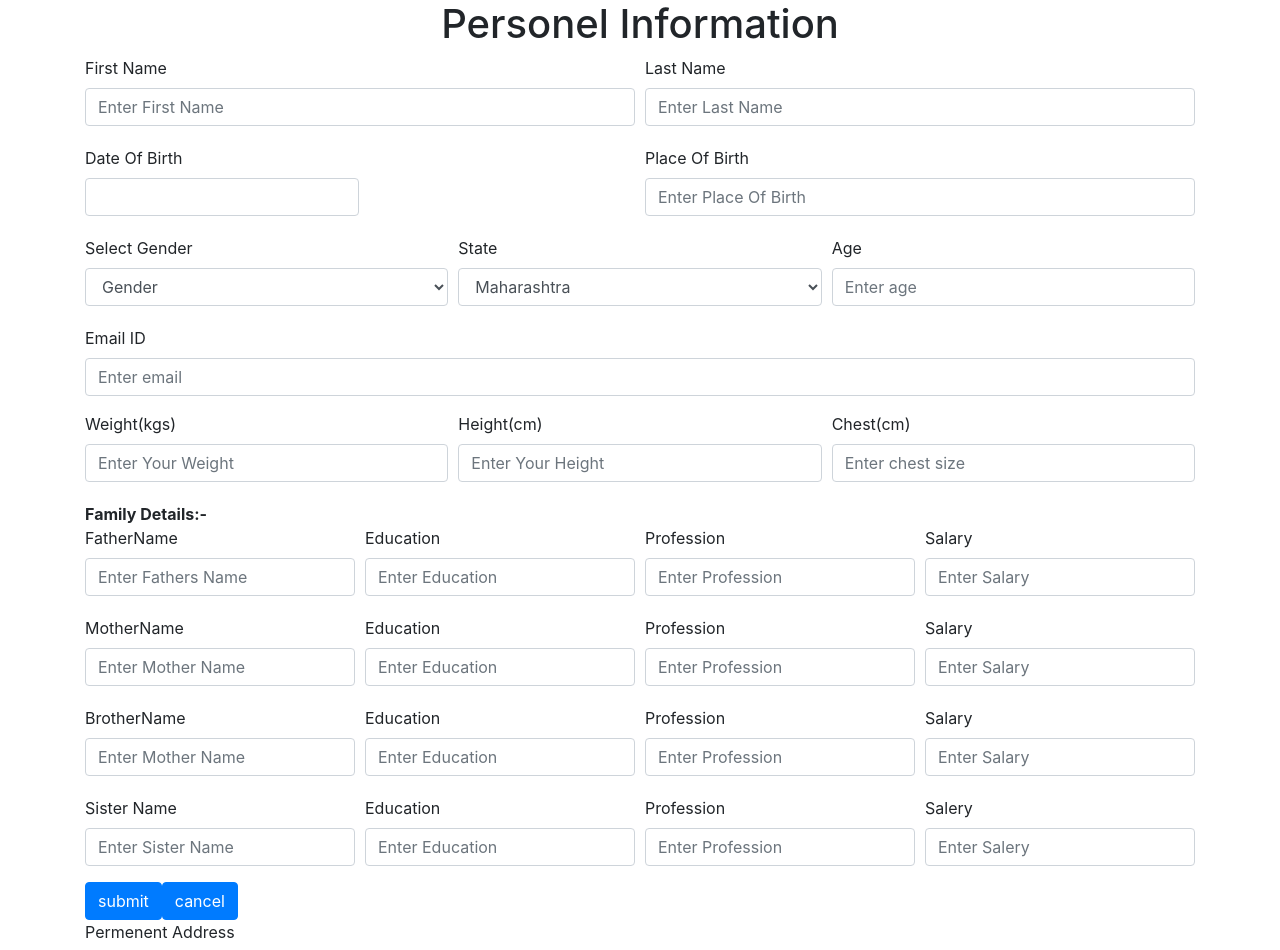
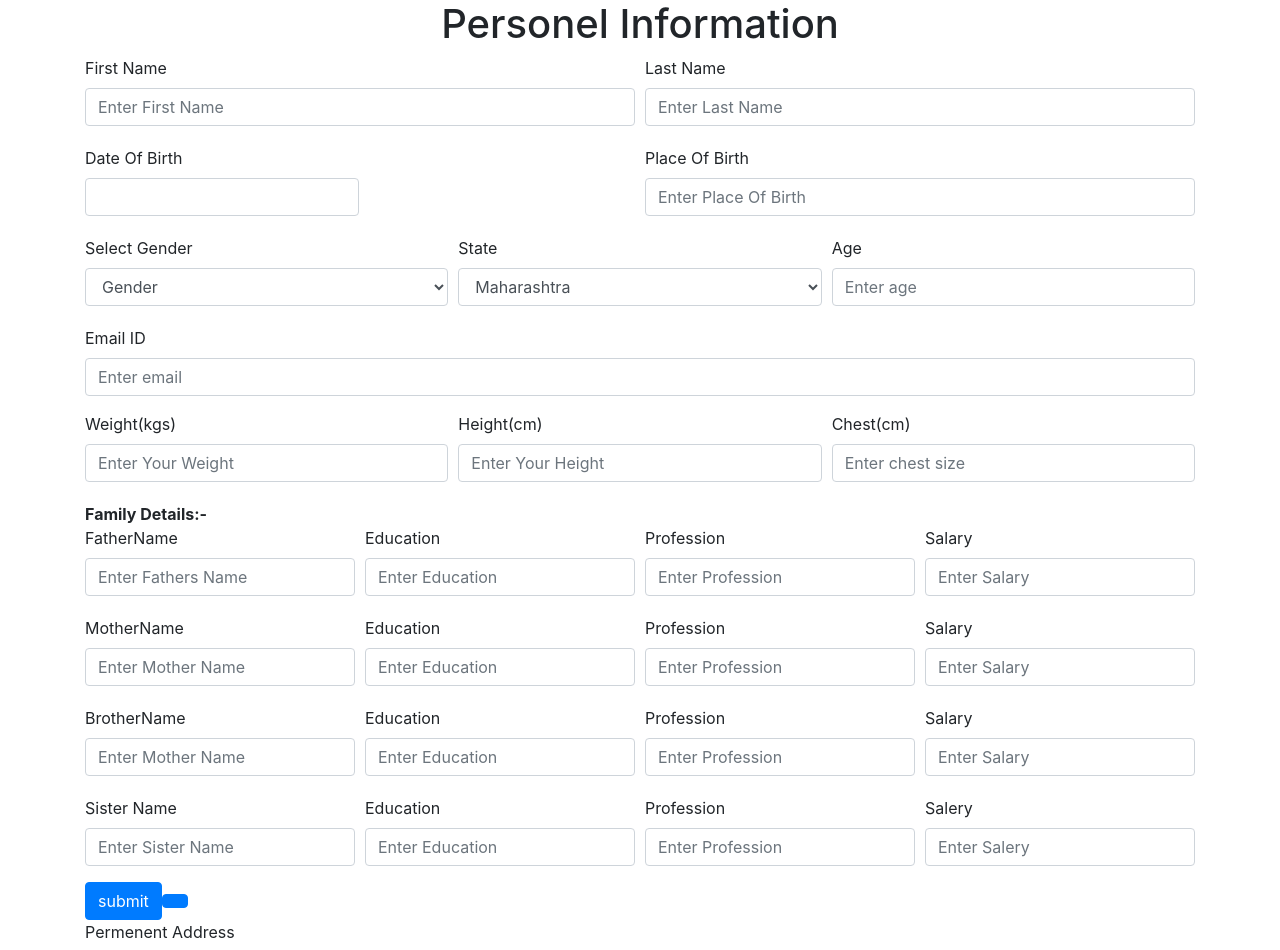
Before and after one commit to MdTauseef27/ApplicationForm, a React (Create React App) app: page / in a window 1280 px wide. Shown: the top 950 px of the page. Built offline with nearby package versions, Linux system fonts and the light colour scheme.

Commit message:
deleted the cancel button

```diff
--- a/src/Components/InfoForm.jsx
+++ b/src/Components/InfoForm.jsx
@@ -659,7 +659,7 @@ export const InfoForm = () => {
             </Form.Group>
           </Form.Row>
           <Button>submit</Button>
-          <Button>cancel</Button>
+          <Button></Button>
 
           <Form.Group controlId="address">
             <Form.Label>Permenent Address</Form.Label>
```
